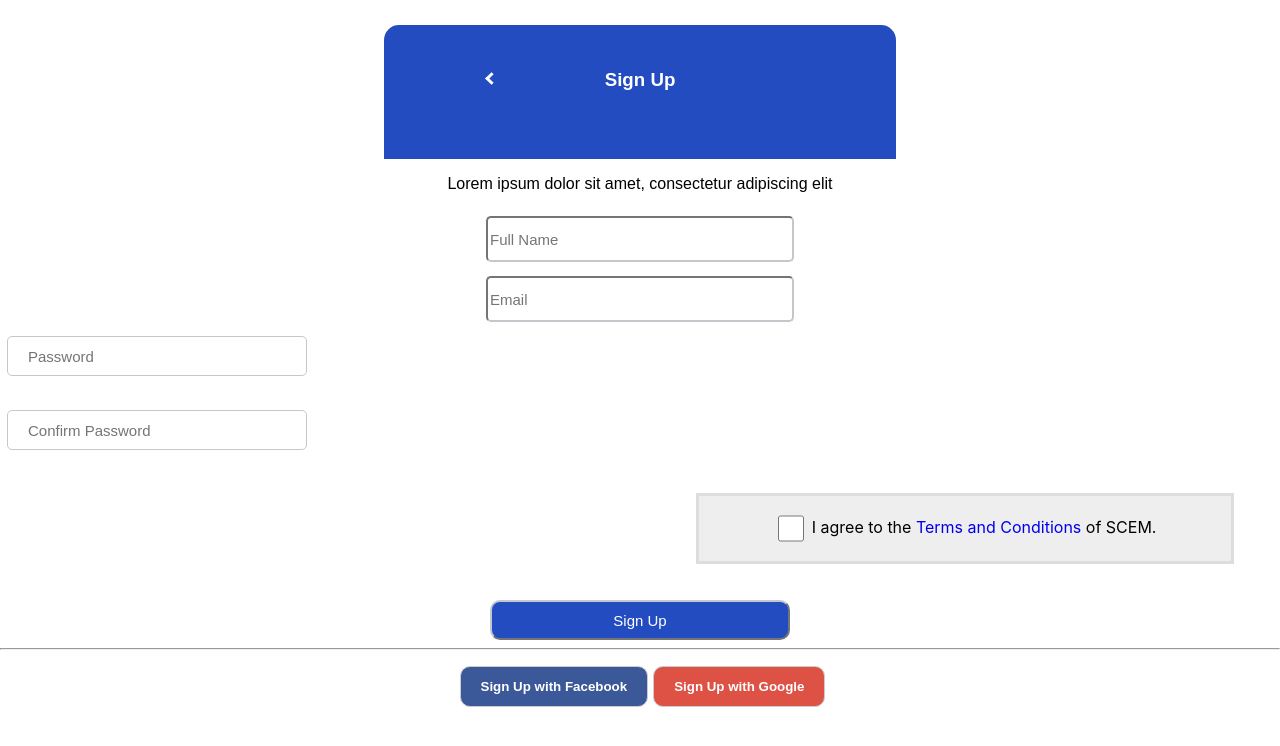
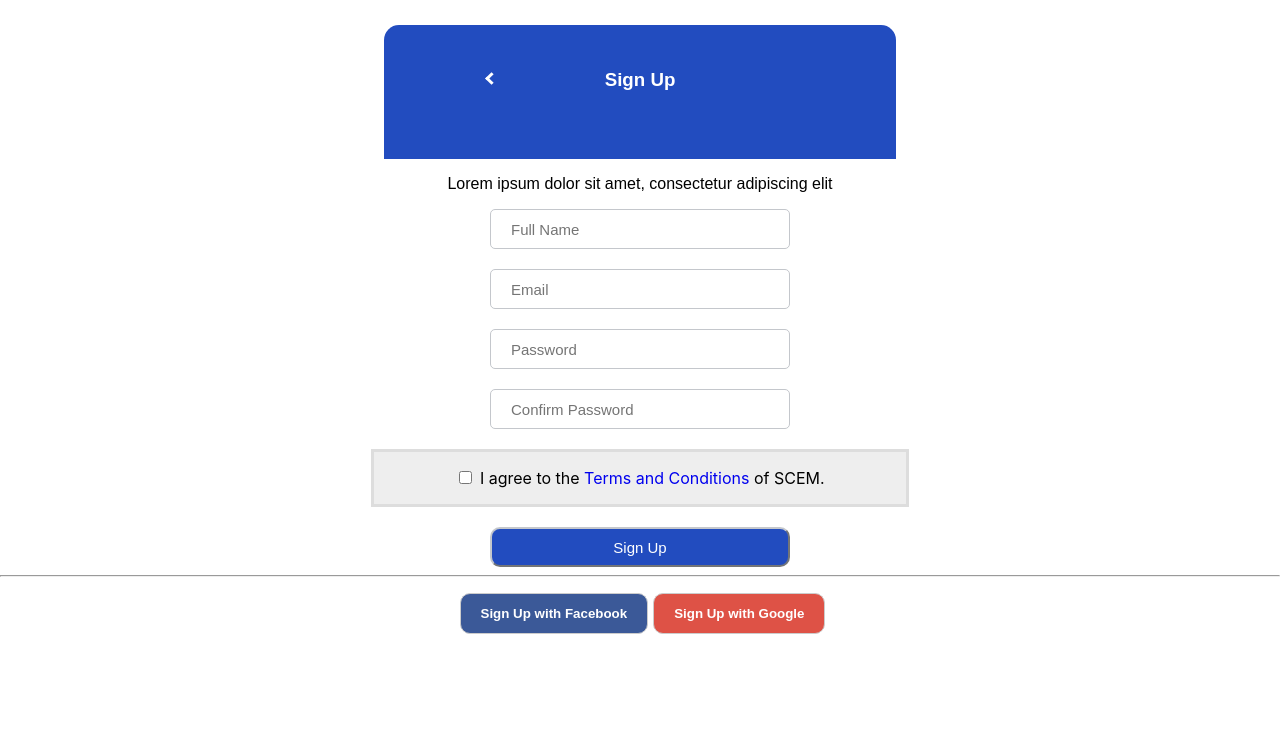
Before and after one commit to shp2018/SCEM, a React (Create React App) app in the folder SCEM Web/: page /signup in a window 1280 px wide. Shown: the top 746 px of the page. Built offline with nearby package versions, Linux system fonts and the light colour scheme.

Commit message:
aligned elements

```diff
--- a/SCEM Web/src/css/signup.css
+++ b/SCEM Web/src/css/signup.css
@@ -31,13 +31,43 @@
     font-family: Arial, Helvetica, sans-serif;
 }
 
-  #signup-Input {
+#signup-inputBoxes {
+    display: inline-block;
+}
+
+#signup-InputText {
+    border-style: double;
     border-radius: 5px;
-    margin: 7px;
     width: 300px;
     height: 40px;
     font-size: 15px;
     border-color: #c4c7cc;
+}
+
+#signup-InputPassword {
+    border-style: double;
+    border-radius: 5px;
+    width: 300px;
+    height: 40px;
+    font-size: 15px;
+    border-color: #c4c7cc;
+}
+
+/*input {*/
+/*    height: 2em;*/
+/*    width: 2em;*/
+/*    vertical-align: middle;*/
+/*}*/
+
+.tacbox {
+    position: relative;
+    display: block;
+    margin-left: auto;
+    margin-right: auto;
+    padding: 1em;
+    border: 3px solid #ddd;
+    background-color: #eee;
+    max-width: 500px;
 }
 
 #signup-signupbutton {
@@ -52,7 +82,7 @@
     border-color: #c4c7cc;
 }
 
-  #signup-facebook{
+#signup-facebook {
     position: relative;
     padding: 12px 20px;
     margin: 8px 0;
@@ -60,38 +90,21 @@
     border: 1px solid #ccc;
     border-radius: 10px;
     box-sizing: border-box;
-    background-color:#3b5998;
-    color:white;
+    background-color: #3b5998;
+    color: white;
     font-weight: bold;
 }
 
-  #signup-google{
+#signup-google {
     position: relative;
     padding: 12px 20px;
-    left:5px;
+    left: 5px;
     margin: 8px 0;
     display: inline-block;
     border: 1px solid #ccc;
     border-radius: 10px;
     box-sizing: border-box;
-    background-color:#de5246;
-    color:white;
+    background-color: #de5246;
+    color: white;
     font-weight: bold;
 }
-
-  .tacbox {
-    position: relative;
-    left: 680px;
-    display:block;
-    padding: 1em;
-    margin: 1em;
-    border: 3px solid #ddd;
-    background-color: #eee;
-    max-width: 500px;
-  }
-
-  input {
-    height: 2em;
-    width: 2em;
-    vertical-align: middle;
-  }
--- a/SCEM Web/src/routes/signup.js
+++ b/SCEM Web/src/routes/signup.js
@@ -22,11 +22,12 @@ function Signup(){
 
     <p id = "signup-subtitle">Lorem ipsum dolor sit amet, consectetur adipiscing elit</p>
     <div>
-        <input id="signup-Input" type="fullname" placeholder="Full Name" ></input><br></br>
-        <input id="signup-Input" type="email" placeholder="Email" ></input><br></br>
-        <input id="signup-Input" type="password" placeholder="Password" ></input><br></br>
-        <input id="signup-Input" type="password" placeholder="Confirm Password" ></input><br></br>
-
+        <div id={"signup-inputBoxes"}>
+        <input id="signup-InputText" type="text" placeholder="Full Name" ></input><br></br>
+        <input id="signup-InputText" type="text" placeholder="Email" ></input><br></br>
+        <input id="signup-InputPassword" type="password" placeholder="Password" ></input><br></br>
+        <input id="signup-InputPassword" type="password" placeholder="Confirm Password" ></input><br></br>
+        </div>
         <div class="tacbox">
           <input id="checkbox" type="checkbox" />
           <label for="checkbox"> I agree to the <a href="/">Terms and Conditions</a> of SCEM.</label>
```
Lines whose indentation alone changed are shown as unchanged.
